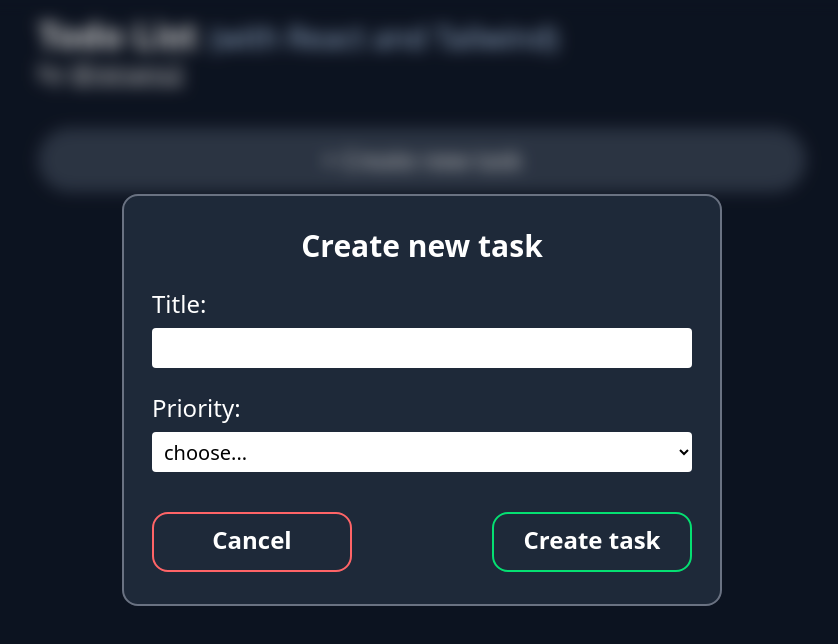
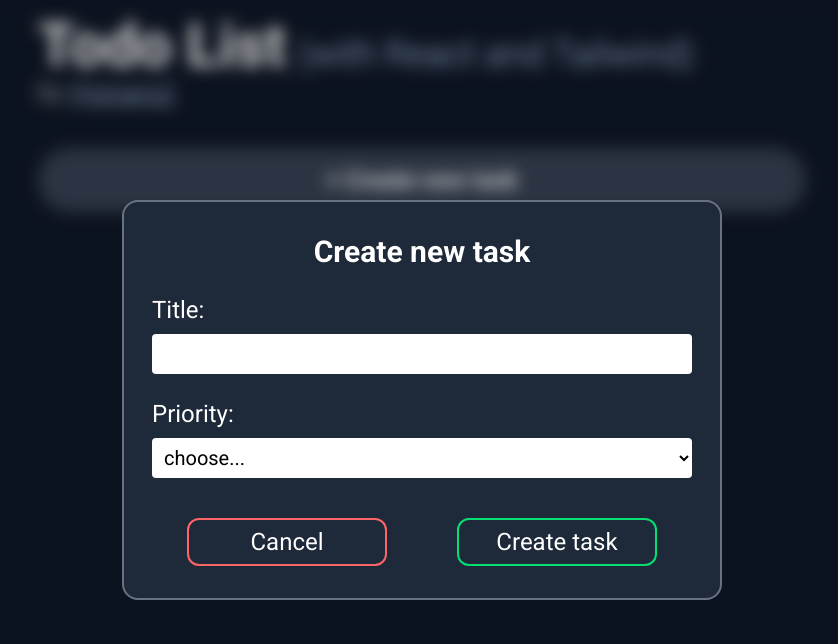
Before and after one commit to renans2/todo-list, a React (Vite) app: page / in a window 1280 px wide. Both pictures are taken after a click on the button "+ Create new task". Shown: the top 644 px of the page, without its empty margins (218-1056 px from the left). Built offline with nearby package versions, Linux system fonts and the light colour scheme.

Commit message:
some more styles

```diff
--- a/src/App.jsx
+++ b/src/App.jsx
@@ -29,12 +29,12 @@ function App() {
     return (
         <AppContext.Provider value={{todoList, handleAddTask, handleRemoveTask, closeCreateTaskPopUp, showCreateTaskPopUp}}>
             {/* content wrapper */}
-            <div className='px-12 xl:px-64 py-4 font-sans bg-gray-900 text-white h-screen'>
+            <div className='px-12 xl:px-64 py-4 font-roboto bg-gray-900 text-white h-screen'>
                 <header>
-                    <h1 className='text-4xl font-bold inline-block mr-3'>Todo List</h1>
-                    <span className='text-3xl text-blue-200 font-light'>(with React and Tailwind)</span>
+                    <h1 className='text-6xl font-bold inline-block mr-3'>Todo List</h1>
+                    <span className='text-4xl text-blue-200 font-light'>(with React and Tailwind)</span>
                     <span className='text-2xl font-light block'>
-                        by <a target='_blank' className='underline hover:text-blue-400'
+                        by <a target='_blank' className='text-blue-200 underline hover:text-blue-400'
                               href="https://github.com/renans2">@renans2</a>
                     </span>
                 </header>
--- a/src/components/CreateTaskButton.jsx
+++ b/src/components/CreateTaskButton.jsx
@@ -5,7 +5,7 @@ export default function CreateTaskButton(){
     const { showCreateTaskPopUp } = useContext(AppContext)
 
     return(
-        <button className='bg-gray-700 p-4 w-full rounded-full hover:bg-gray-500 cursor-pointer text-2xl'
+        <button className='transition duration-150 bg-gray-700 p-4 w-full rounded-full hover:bg-gray-500 cursor-pointer text-2xl font-bold'
                 onClick={showCreateTaskPopUp}>
             + Create new task
         </button>
--- a/src/components/CreateTaskForm.jsx
+++ b/src/components/CreateTaskForm.jsx
@@ -42,7 +42,7 @@ export default function CreateTaskForm(){
                     <option value="high">high</option>
                 </select>
 
-                <div className='mt-10 flex w-full justify-between items-center'>
+                <div className='mt-10 flex w-full justify-around items-center'>
                     <button className='form-button cancel-button' onClick={closeCreateTaskPopUp} type='button'>Cancel</button>
                     <button className='form-button submit-button' type="submit">Create task</button>
                 </div>
--- a/src/components/Task.jsx
+++ b/src/components/Task.jsx
@@ -10,7 +10,7 @@ export default function Task({ task, removeTask }){
 
             {/* priority */}
             <div className="flex w-25 justify-center">
-                <span className={`${task.priority}-priority uppercase rounded-full px-2 font-bold`}>{task.priority}</span>
+                <span className={`${task.priority}-priority uppercase rounded-full px-2 py-1 font-bold`}>{task.priority}</span>
             </div>
 
             {/* button */}
--- a/src/index.css
+++ b/src/index.css
@@ -1,39 +1,24 @@
+@import url('https://fonts.googleapis.com/css2?family=Roboto:ital,wght@0,100..900;1,100..900&display=swap');
 @import "tailwindcss";
 
-.task{
-    @apply bg-gray-800
-            flex
-            justify-evenly
-            items-center
-            border-2
-            hover:border-gray-500
-            border-gray-700
-            rounded-3xl
-            px-6
-            py-4
-            mb-2
+@theme{
+    --font-roboto: "Roboto";
 }
 
-.form-label{
-    @apply text-2xl mb-2 mt-6
-}
+.task{ @apply bg-gray-800 flex justify-evenly items-center border-2 hover:border-gray-500 border-gray-700 rounded-3xl px-6 py-4 mb-2 }
 
-.form-input{
-    @apply h-10 bg-white text-black text-xl rounded-sm px-2
-}
+.form-label{ @apply text-2xl mb-2 mt-6 }
 
-.form-button{
-    @apply text-2xl rounded-2xl pb-1 w-50 h-15 border-2 cursor-pointer font-bold transition ease-in duration-100
-}
+.form-input{ @apply h-10 bg-white text-black text-xl rounded-sm px-2 }
 
-.cancel-button{
-    @apply border-red-400 hover:bg-red-700
-}
+.form-button{ @apply text-2xl rounded-xl w-50 h-12 border-2 cursor-pointer }
 
-.submit-button{
-    @apply border-green-400 hover:bg-green-700
-}
+.cancel-button{ @apply border-red-400 hover:bg-red-700 }
+
+.submit-button{ @apply border-green-400 hover:bg-green-700 }
 
 .high-priority{ @apply bg-red-800 border-2 border-red-600 }
+
 .medium-priority{ @apply bg-orange-800 border-2 border-orange-600 }
+
 .low-priority{ @apply bg-green-800 border-2 border-green-600 }
```
